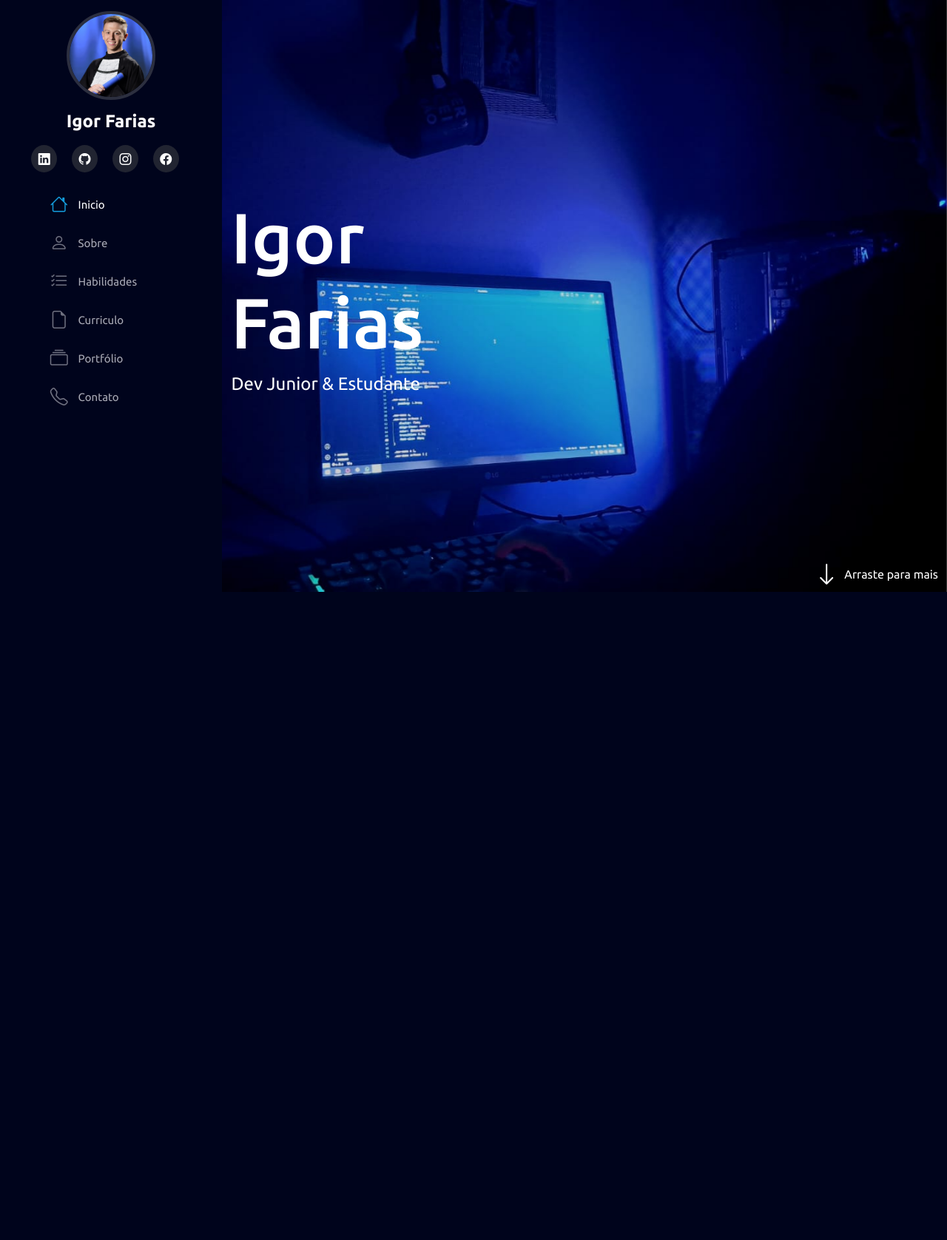
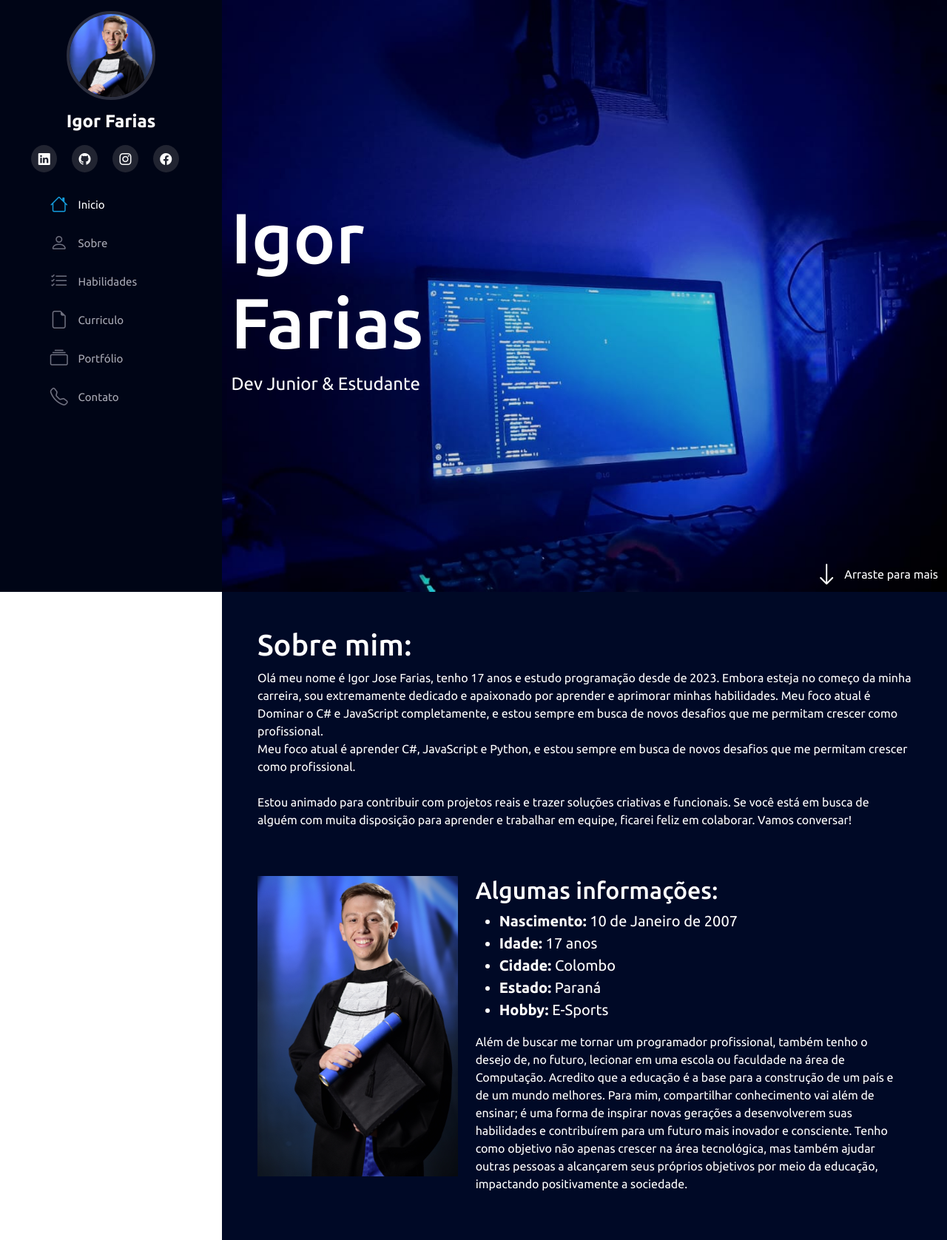
Before and after one commit to Igorio29/Portfolio-Igor-Jose-Farias, a Flask app: page / in a window 1280 px wide. Shown: the whole page at 74% size. Before the commit the page ends 800 px from the top, so only its background shows below. Run offline with Flask 3, Linux system fonts and the light colour scheme; some libraries are stand-ins or nearby versions.

Commit message:
Sobremim

```diff
--- a/static/style.css
+++ b/static/style.css
@@ -12,7 +12,7 @@
     top: 0;
     left: 0;
     bottom: 0;
-    background: #00041c;
+    background: #000516;
     overflow-x: auto;
     width: 300px;
     transition: all ease-in-out 0.5s;
@@ -145,6 +145,14 @@
     left: 0;
 }
 
+#sobremim {
+    background-color: #000926;
+}
+
+.lista {
+    font-size: 20px;
+}
+
 @media (max-width: 1024px) {
     #header {
         left: -300px;
--- a/templates/index.html
+++ b/templates/index.html
@@ -36,10 +36,10 @@
         <nav id="navbar" class="nav-menu">
             <ul class="nav flex-column">
                 <li class="nav-item">
-                    <a class="nav-link active" aria-current="page" href="#"><i class="bi bi-house"></i>ㅤInicio</a>
+                    <a class="nav-link active" aria-current="page" href="#inicio"><i class="bi bi-house"></i>ㅤInicio</a>
                 </li>
                 <li class="nav-item">
-                    <a class="nav-link" href="#"><i class="bi bi-person"></i>ㅤSobre</a>
+                    <a class="nav-link" href="#sobremim"><i class="bi bi-person"></i>ㅤSobre</a>
                 </li>
                 <li class="nav-item">
                     <a class="nav-link" href="#"><i class="bi bi-list-check"></i>ㅤHabilidades</a>
@@ -70,6 +70,52 @@
                 </div>
             </div>
         </section>
+
+        <section id="sobremim" class="text-white container p-5">
+            <div class="row">
+                <h1>Sobre mim:</h1>
+                <div class="col-md-12">
+                    <p>Olá meu nome é Igor Jose Farias, tenho 17 anos e estudo programação desde de 2023. Embora esteja
+                        no
+                        começo da
+                        minha carreira, sou extremamente dedicado e apaixonado por aprender e aprimorar minhas
+                        habilidades.
+                        Meu foco atual é Dominar o C# e JavaScript completamente, e estou sempre em busca de novos
+                        desafios
+                        que me permitam crescer como profissional. <br>
+                        Meu foco atual é aprender C#, JavaScript e Python, e estou sempre em busca de novos desafios que
+                        me
+                        permitam crescer como profissional.
+<br> <br>
+                        Estou animado para contribuir com projetos reais e trazer soluções criativas e funcionais. Se
+                        você
+                        está em busca de alguém com muita disposição para aprender e trabalhar em equipe, ficarei feliz
+                        em
+                        colaborar. Vamos conversar!
+                    </p>
+                </div>
+                <div class="row mt-5">
+                    <div class="col-md-4">
+                        <img src="../static/img/Foto_Igor.JPG" class="img-fluid" alt="">
+                    </div>
+                    <div class="col-md informacoes">
+                        <h2>Algumas informações:</h2>
+                        <ul class="lista">
+                            <li>
+                               <strong> Nascimento:</strong> 10 de Janeiro de 2007
+                            </li>
+                            <li> <strong> Idade: </strong> 17 anos </li>
+                            <li> <strong> Cidade: </strong> Colombo</li>
+                            <li> <strong>Estado:</strong> Paraná </li>
+                            <li> <strong>Hobby:</strong> E-Sports</li>
+                        </ul>
+                        <p>Além de buscar me tornar um programador profissional, também tenho o desejo de, no futuro, lecionar em uma escola ou faculdade na área de Computação. Acredito que a educação é a base para a construção de um país e de um mundo melhores. Para mim, compartilhar conhecimento vai além de ensinar; é uma forma de inspirar novas gerações a desenvolverem suas habilidades e contribuírem para um futuro mais inovador e consciente.
+
+                            Tenho como objetivo não apenas crescer na área tecnológica, mas também ajudar outras pessoas a alcançarem seus próprios objetivos por meio da educação, impactando positivamente a sociedade.</p>
+                    </div>
+                </div>
+            </div>
+        </section>
     </main>
     <script src="../static/Bootstrap/js/bootstrap.bundle.min.js"></script>
     <script src="../static/script.js"></script>
```
Also changed, not shown: static/img/Fundo.png (added).
